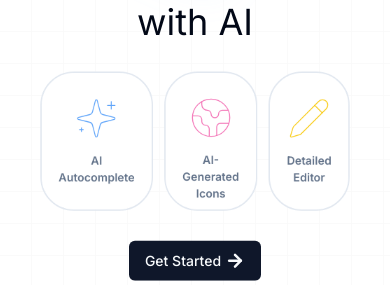
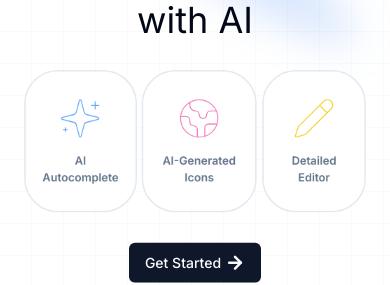
Before and after one commit to lucasch37/notes, a Next.js app: page / in a window 390 px wide. Shown: the part 321-606 px from the top of the page. Built offline with nearby package versions, Linux system fonts and the light colour scheme; no server answers.

Commit message:
fix spotlight

```diff
--- a/src/app/page.tsx
+++ b/src/app/page.tsx
@@ -15,12 +15,12 @@ export default function Home() {
         <>
             <div className="z-10 flex justify-center items-center absolute top-1/2 left-1/2 -translate-x-1/2 -translate-y-1/2">
                 <Spotlight
-                    className="-top-40 left-0 md:left-60 md:-top-20 -z-10 invisible dark:visible"
+                    className="left-1/3 -top-24 -z-10 invisible dark:visible"
                     fill="blue"
                 />
                 <Spotlight
-                    className="-top-40 left-0 md:left-60 md:-top-20 -z-10 dark:hidden"
-                    fill="#93c5fd"
+                    className="left-1/3 -top-24 -z-10 dark:hidden"
+                    fill="#3b82f6"
                 />
                 <div>
                     <motion.div
@@ -52,7 +52,7 @@ export default function Home() {
                             ease: "easeInOut",
                         }}
                     >
-                        <div className="hidden xl:my-9 dark:flex w-screen justify-center dark:xl:scale-100 dark:scale-[0.7] gap-4">
+                        <div className="hidden xl:my-9 dark:flex w-screen justify-center dark:xl:scale-100 dark:scale-[0.7] lg:gap-4 gap-2">
                             <GlareCard className="flex flex-col items-center justify-center text-center py-8 px-6">
                                 <Sparkles
                                     className="md:w-32 md:h-32 w-16 h-16 text-blue-400"
@@ -62,7 +62,7 @@ export default function Home() {
                                     AI Autocomplete
                                 </p>
                             </GlareCard>
-                            <GlareCard className="flex flex-col items-center justify-center text-center py-8 px-6">
+                            <GlareCard className="flex flex-col items-center justify-center text-center py-8 px-6 min-w-40">
                                 <Earth
                                     className="md:w-32 md:h-32 w-16 h-16 text-pink-400"
                                     strokeWidth={0.5}
@@ -71,7 +71,7 @@ export default function Home() {
                                     AI-Generated Icons
                                 </p>
                             </GlareCard>
-                            <GlareCard className="flex flex-col items-center justify-center text-center py-8 px-6">
+                            <GlareCard className="flex flex-col items-center justify-center text-center py-8 px-6 min-w-36">
                                 <Pencil
                                     className="md:w-32 md:h-32 w-16 h-16 text-yellow-400"
                                     strokeWidth={0.5}
@@ -81,7 +81,7 @@ export default function Home() {
                                 </p>
                             </GlareCard>
                         </div>
-                        <div className="dark:hidden xl:my-9 flex w-screen justify-center xl:scale-100 scale-[0.7] gap-4 text-slate-500">
+                        <div className="dark:hidden xl:my-9 flex w-screen justify-center xl:scale-100 scale-[0.7] lg:gap-4 gap-2 text-slate-500">
                             <GlareCardDark className="flex flex-col items-center justify-center text-center py-8 px-6">
                                 <Sparkles
                                     className="md:w-32 md:h-32 w-16 h-16 text-blue-400"
@@ -91,7 +91,7 @@ export default function Home() {
                                     AI Autocomplete
                                 </p>
                             </GlareCardDark>
-                            <GlareCardDark className="flex flex-col items-center justify-center text-center py-8 px-6">
+                            <GlareCardDark className="flex flex-col items-center justify-center text-center py-8 px-6 min-w-40">
                                 <Earth
                                     className="md:w-32 md:h-32 w-16 h-16 text-pink-400"
                                     strokeWidth={0.5}
@@ -100,7 +100,7 @@ export default function Home() {
                                     AI-Generated Icons
                                 </p>
                             </GlareCardDark>
-                            <GlareCardDark className="flex flex-col items-center justify-center text-center py-8 px-6">
+                            <GlareCardDark className="flex flex-col items-center justify-center text-center py-8 px-6 min-w-36">
                                 <Pencil
                                     className="md:w-32 md:h-32 w-16 h-16 text-yellow-400"
                                     strokeWidth={0.5}
```
